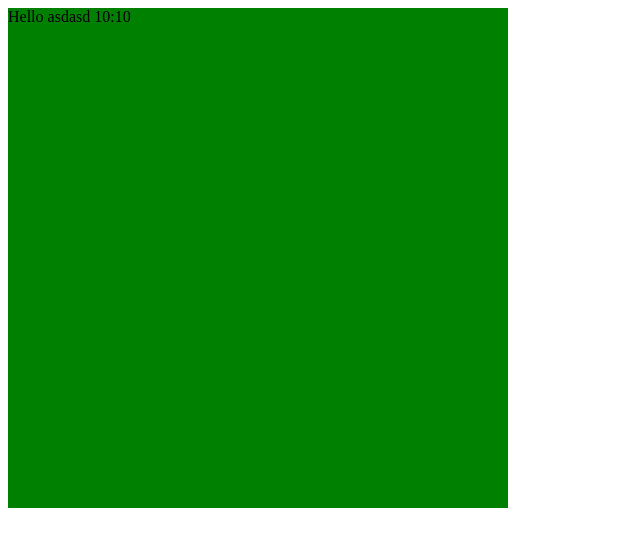
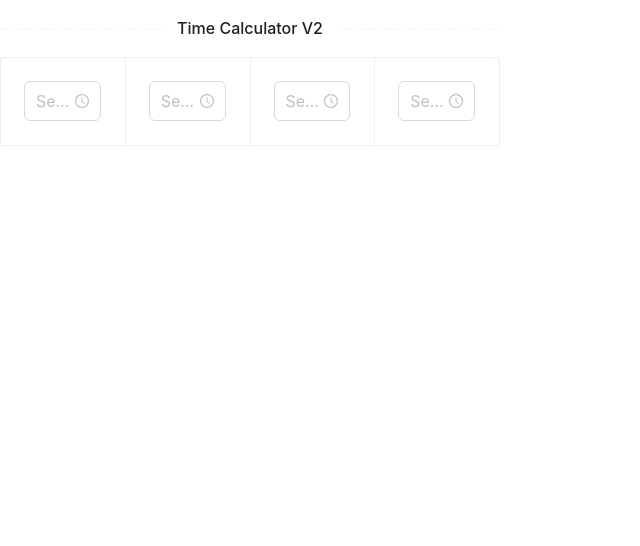
Before and after one commit to Harshil-Kaneria/Chrome-Extenison-Time-Calculator-V2, a React (Create React App) app: page / in a window 1280 px wide. Shown: the top 546 px of the page, without its empty margins (0-640 px from the left). Built offline with nearby package versions, Linux system fonts and the light colour scheme; the HTML template or start-up script is replaced by a standard one.

Commit message:
simple design

```diff
--- a/src/App.css
+++ b/src/App.css
@@ -1,5 +1,15 @@
+*,body{
+    padding: 0px;
+    margin: 0px;
+}
+
 .main_body{
+    max-width: 500px;
+    min-width: 500px;
     width: 500px;
+    max-height: 500px;
+    min-height: 500px;
     height: 500px;
-    background-color: green;
+    padding: 0px;
+    margin: 0px;
 }
--- a/src/App.jsx
+++ b/src/App.jsx
@@ -1,15 +1,58 @@
-import React,{ useState } from 'react';
-import "./App.css"
+import React, { useState, useEffect } from "react";
+import "./App.css";
+import { Card, TimePicker, Divider } from "antd";
 
-function App() {
-
-  const [startTime,setStartTime] = useState('10:10');
+const App = () => {
+  const gridStyle = {
+    width: "25%",
+    textAlign: "center",
+  };
 
   return (
-    <div>
-      Hello asdasd {startTime}
-    </div>
+    <>
+      <div className="main_body">
+        <Divider dashed={true}>Time Calculator V2</Divider>
+        <Card bordered={true}>
+          <Card.Grid style={gridStyle}>
+            <TimePicker
+              size="large"
+              placeholder="Select Time"
+              use12Hours
+              format="h:mm a"
+              onChange={(time) => {}}
+            />
+          </Card.Grid>
+          <Card.Grid style={gridStyle}>
+            <TimePicker
+              size="large"
+              placeholder="Select Time"
+              use12Hours
+              format="h:mm a"
+              onChange={(time) => {}}
+            />
+          </Card.Grid>
+          <Card.Grid style={gridStyle}>
+            <TimePicker
+              size="large"
+              placeholder="Select Time"
+              use12Hours
+              format="h:mm a"
+              onChange={(time) => {}}
+            />
+          </Card.Grid>
+          <Card.Grid style={gridStyle}>
+            <TimePicker
+              size="large"
+              placeholder="Select Time"
+              use12Hours
+              format="h:mm a"
+              onChange={(time) => {}}
+            />
+          </Card.Grid>
+        </Card>
+      </div>
+    </>
   );
-}
+};
 
 export default App;
--- a/src/index.jsx
+++ b/src/index.jsx
@@ -3,7 +3,6 @@ import ReactDOM from 'react-dom/client';
 import App from './App';
 
 const root = document.createElement("div")
-root.className = "main_body"
 document.body.appendChild(root)
 const rootDiv = ReactDOM.createRoot(root);
 rootDiv.render(
--- a/webpack.config.js
+++ b/webpack.config.js
@@ -22,7 +22,6 @@ module.exports = {
                 exclude: /node_modules/,
             },
             {
-                exclude: /node_modules/,
                 test: /\.css$/i,
                 use: [
                     "style-loader",
```
Also changed, not shown: package.json (+5 -2 lines).
